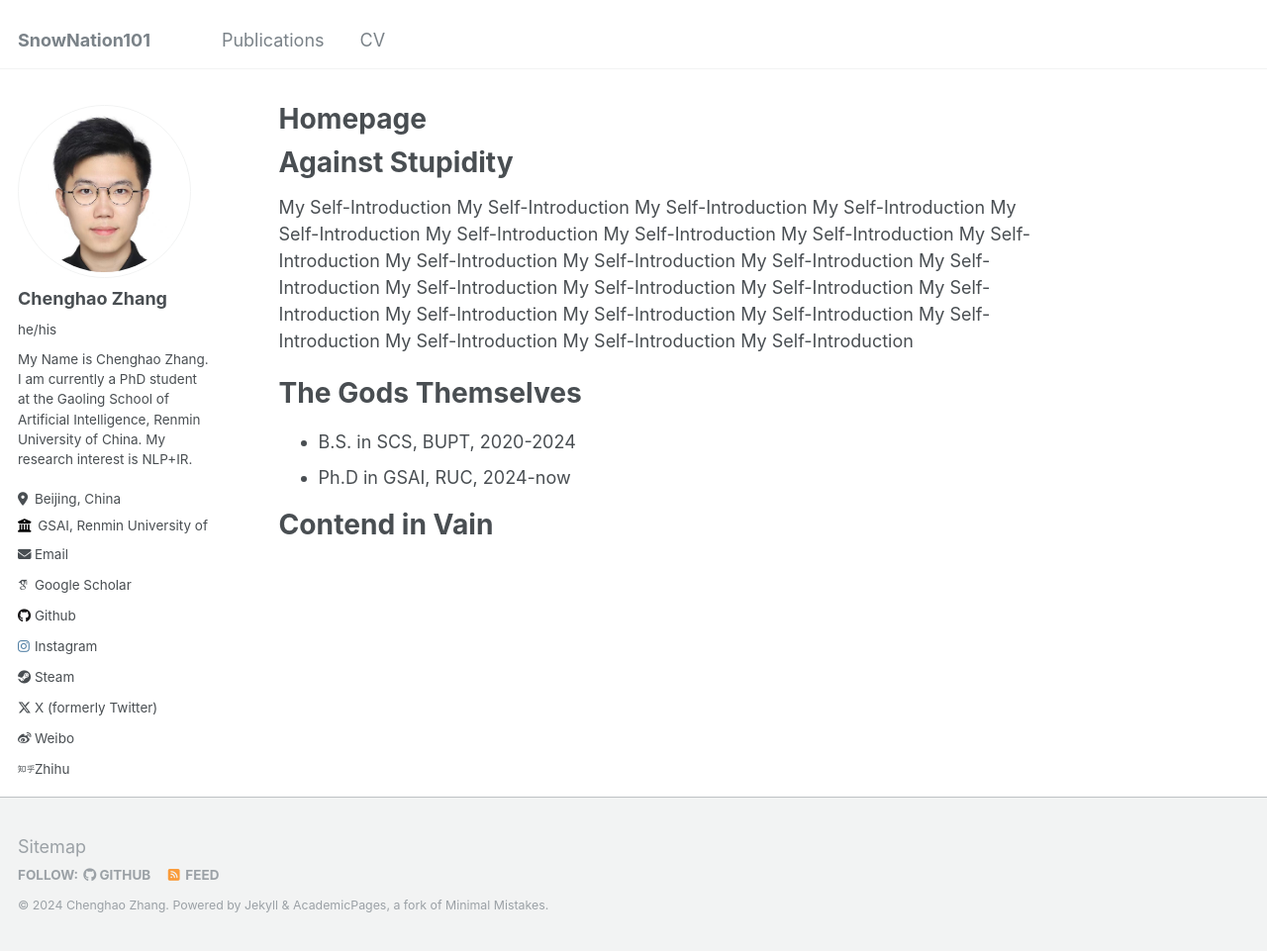
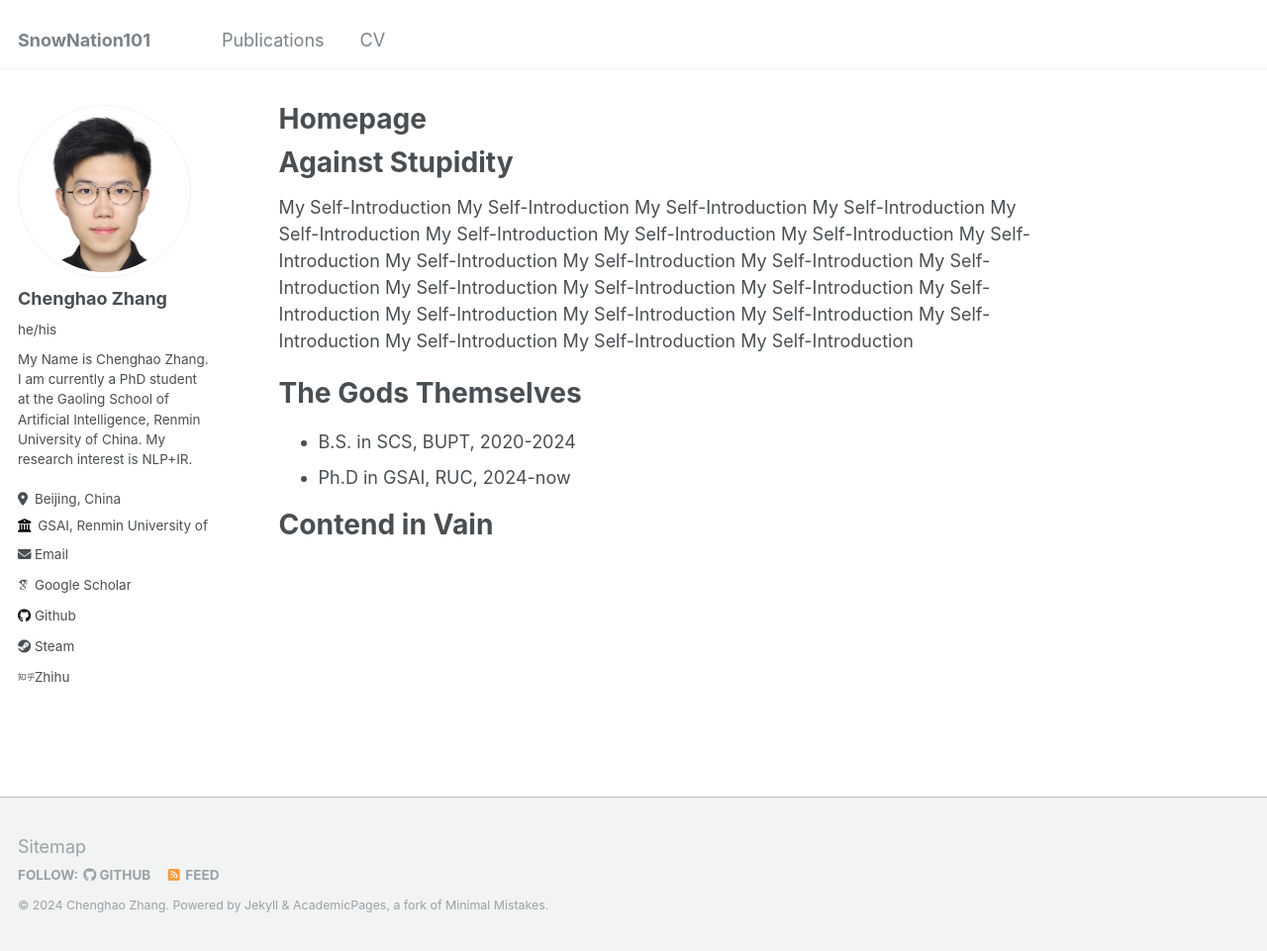
Before and after one commit to SnowNation101/SnowNation101.github.io, a Jekyll site: the page built from _pages/about.md, in a window 1280 px wide and 961 px high. Shown: the whole window at 99% size. Built offline with Jekyll 4.4.1, drawn with Linux system fonts in a browser that asks for light colours; some web fonts are replaced; some of the changed lines change nothing that is shown.

Commit message:
Remove some social accounts

```diff
--- a/_config.yml
+++ b/_config.yml
@@ -54,7 +54,7 @@ author:
   goodreads        : # Username
   google_plus      : # Username
   keybase          : # Username
-  instagram        : "_snownation_" # Username
+  instagram        : # Username
   lastfm           : # Username
   linkedin         : # Username
   mastodon         : # URL
@@ -64,9 +64,9 @@ author:
   steam            : "crazywizard" # Username
   telegram         : # URL
   tumblr           : # Username
-  twitter          : "SnowNation_" # Username for X / Twitter
+  twitter          : # Username for X / Twitter
   vine             : # Username
-  weibo            : "3803042543" # Username
+  weibo            : # Username
   wikipedia        : # Username
   xing             : # Username
   youtube          : # Username
```
